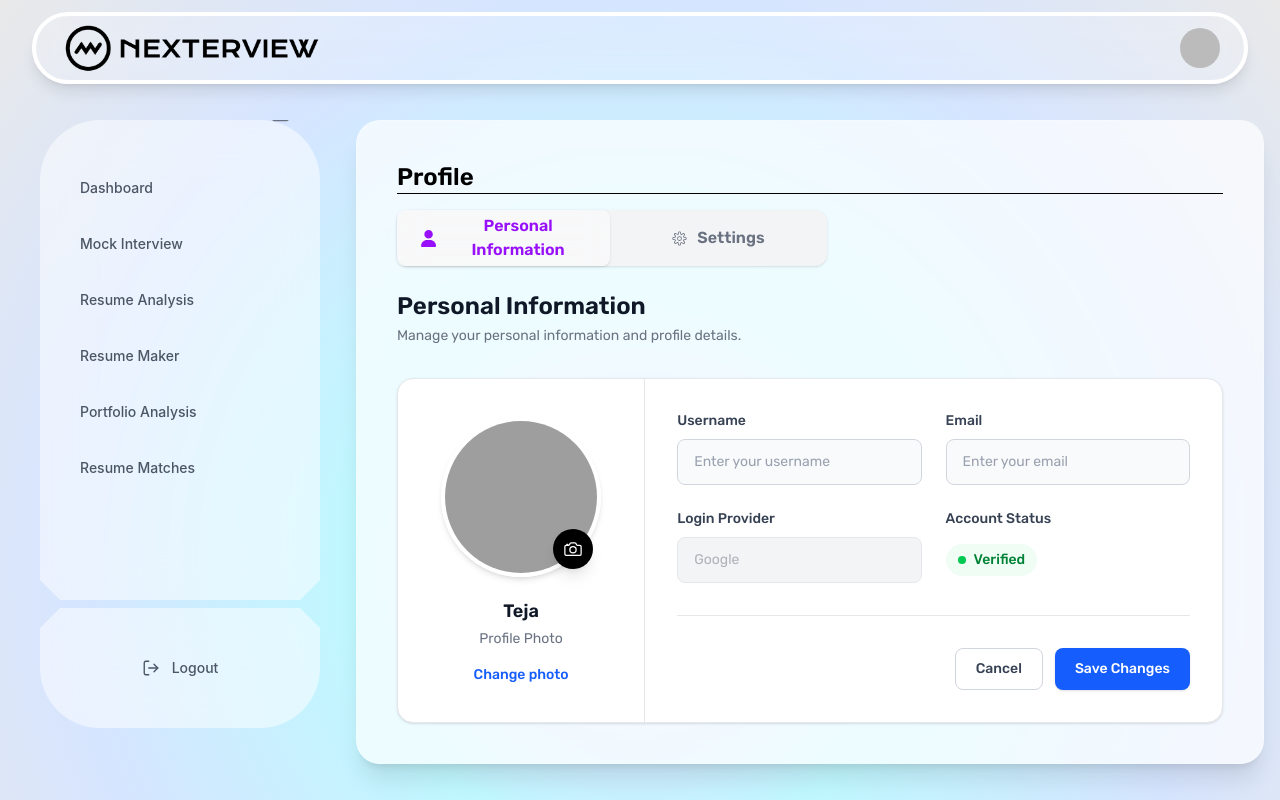
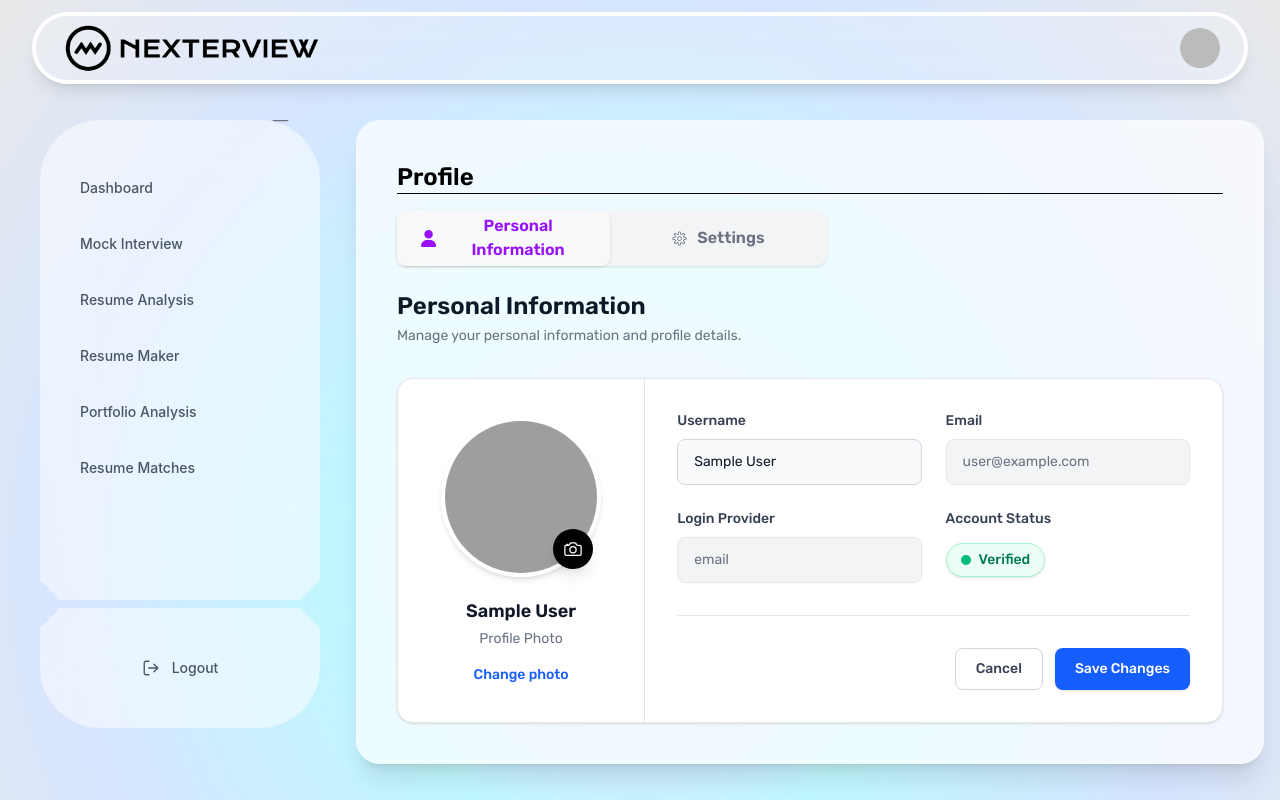
Before and after one commit to TejaVendra/nexterview, a React (Vite) app: page /profile in a window 1280 px wide. Shown: the top 800 px of the page. Built offline with nearby package versions, Linux system fonts and the light colour scheme; no server answers; sample sign-in values are in the browser's storage; grey boxes are pictures that could not be loaded.

Commit message:
personal information is ipdated

```diff
--- a/package.json
+++ b/package.json
@@ -30,6 +30,7 @@
     "react-icons": "^5.6.0",
     "react-redux": "^9.3.0",
     "react-router-dom": "^7.18.0",
+    "react-toastify": "^11.1.0",
     "tailwindcss": "^4.3.1"
   },
   "devDependencies": {
--- a/src/App.jsx
+++ b/src/App.jsx
@@ -35,6 +35,7 @@ import Profile from "./pages/Profile";
 import GlobalLoader from "./components/loaders/GlobalLoader";
 import VerificationRoute from "./routes/VerificationRoute";
 
+import { ToastContainer } from "react-toastify";
 
 function App() {
 
@@ -126,6 +127,7 @@ function App() {
       </AnimatePresence>
 
       <Footer />
+      <ToastContainer/>
     </div>
   );
 }
--- /dev/null
+++ b/src/api/userAPI.js
@@ -0,0 +1,44 @@
+import { toast } from "react-toastify"
+import axiosInstance from "../axios/axiosInstance.js";
+import axios from "axios";
+
+export const uploadProfile = async (image) =>{
+      try {
+
+        if(!image){
+             toast.error("Please select the image");
+             return;
+        }
+
+        const {data} = await axiosInstance.get('/auth/user/get-signature');
+
+        const formdata  = new FormData();
+
+        formdata.append("file",image);
+        formData.append("api_key", data.apiKey);
+        formData.append("timestamp", data.timestamp);
+        formData.append("signature", data.signature);
+        formData.append("folder", "profile-pictures");
+
+        const response = await axios.post(
+            `https://api.cloudinary.com/v1_1/${data.cloudName}/image/upload`,
+            formData
+        );
+
+        const imageUrl = response.data.secure_url;
+        const public_id = response.data.public_id;
+
+        await axiosInstance.post('/auth/user/update/profile',{
+            photoUrl : imageUrl,
+            public_id : public_id
+        });
+
+        toast.success("Profile picture uploaded successfully");
+
+      } catch (error) {
+
+        console.error(error);
+        toast.error("Image upload failed");
+
+      }
+}
--- a/src/components/sections/PersonalInformation.jsx
+++ b/src/components/sections/PersonalInformation.jsx
@@ -1,7 +1,9 @@
 import { IoCameraOutline } from "react-icons/io5";
-
+import { useSelector } from "react-redux";
 
 function PersonalInformation() {
+  const user = useSelector((state) => state.auth.user);
+  console.log(user)
   return (
     <div className="w-full max-w-5xl mx-auto pt-6">
 
@@ -39,7 +41,7 @@ function PersonalInformation() {
             </div>
 
             <h3 className="mt-5 text-lg font-semibold text-gray-900">
-              Teja
+              {user?.displayName || "User"}
             </h3>
 
             <p className="mt-1 text-sm text-gray-500">
@@ -66,7 +68,7 @@ function PersonalInformation() {
 
                 <input
                   type="text"
-                  placeholder="Enter your username"
+                  value={user?.displayName || "User"}
                   className="w-full rounded-lg border border-gray-300 bg-gray-50 px-4 py-3 text-sm text-gray-900 outline-none transition placeholder:text-gray-400 focus:border-blue-500 focus:bg-white focus:ring-2 focus:ring-blue-100"
                 />
               </div>
@@ -80,8 +82,8 @@ function PersonalInformation() {
                 <input
                  disabled
                   type="email"
-                  placeholder="Enter your email"
-                  className="w-full rounded-lg cursor-not-allowed border border-gray-300 bg-gray-50 px-4 py-3 text-sm text-gray-900 outline-none transition placeholder:text-gray-400 focus:border-blue-500 focus:bg-white focus:ring-2 focus:ring-blue-100"
+                  value={user?.email || "example@gmail.com"}
+                  className="w-full rounded-lg cursor-not-allowed border border-gray-200 bg-gray-100 px-4 py-3 text-sm text-gray-500 outline-none "
                 />
               </div>
 
@@ -93,7 +95,7 @@ function PersonalInformation() {
 
                 <input
                   type="text"
-                  placeholder="Google"
+                  value={user?.provider || "Not found"}
                   disabled
                   className="w-full cursor-not-allowed rounded-lg border border-gray-200 bg-gray-100 px-4 py-3 text-sm text-gray-500 outline-none"
                 />
@@ -105,12 +107,30 @@ function PersonalInformation() {
                   Account Status
                 </label>
 
+
                 <div className="flex h-[46px] items-center">
-                  <span className="inline-flex items-center gap-2 rounded-full bg-green-50 px-3 py-1.5 text-sm font-medium text-green-700">
-                    <span className="h-2 w-2 rounded-full bg-green-500" />
-                    Verified
-                  </span>
+                  {user?.emailVerified ? (
+                    <div className="inline-flex items-center gap-2 rounded-full border border-emerald-200 bg-emerald-50 px-3.5 py-1.5 text-sm font-medium text-emerald-700 shadow-sm">
+                      <span className="relative flex h-2.5 w-2.5">
+                        <span className="absolute inline-flex h-full w-full animate-ping rounded-full bg-emerald-400 opacity-60" />
+                        <span className="relative inline-flex h-2.5 w-2.5 rounded-full bg-emerald-500" />
+                      </span>
+
+                      <span>Verified</span>
+                    </div>
+                  ) : (
+                    <div className="inline-flex items-center gap-2 rounded-full border border-red-200 bg-red-50 px-3.5 py-1.5 text-sm font-medium text-red-700 shadow-sm">
+                      <span className="relative flex h-2.5 w-2.5">
+                        <span className="absolute inline-flex h-full w-full animate-ping rounded-full bg-red-400 opacity-60" />
+                        <span className="relative inline-flex h-2.5 w-2.5 rounded-full bg-red-500" />
+                      </span>
+
+                      <span>Not Verified</span>
+                    </div>
+                  )}
                 </div>
+
+
               </div>
             </div>
 
@@ -127,6 +147,7 @@ function PersonalInformation() {
               </button>
 
               <button
+              disabled
                 type="button"
                 className="rounded-lg bg-blue-600 px-5 py-2.5 text-sm font-medium text-white shadow-sm transition hover:bg-blue-700 focus:outline-none focus:ring-2 focus:ring-blue-200"
               >
--- a/src/index.css
+++ b/src/index.css
@@ -5,6 +5,7 @@
 @theme {
   --font-roboto: "Roboto Slab", serif;
   --font-rubik: "Rubik", sans-serif;
+
 }
 
 @keyframes scroll-left {
```
Also changed, not shown: 1 other file (tests, documents, lock files or other folders).
